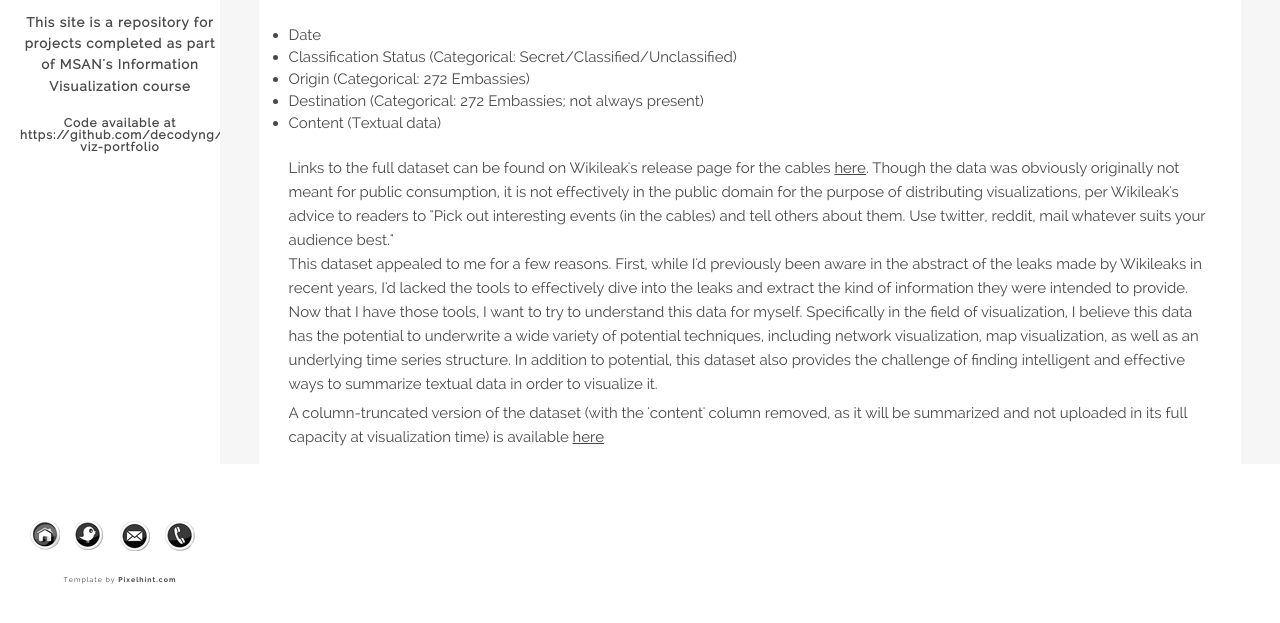
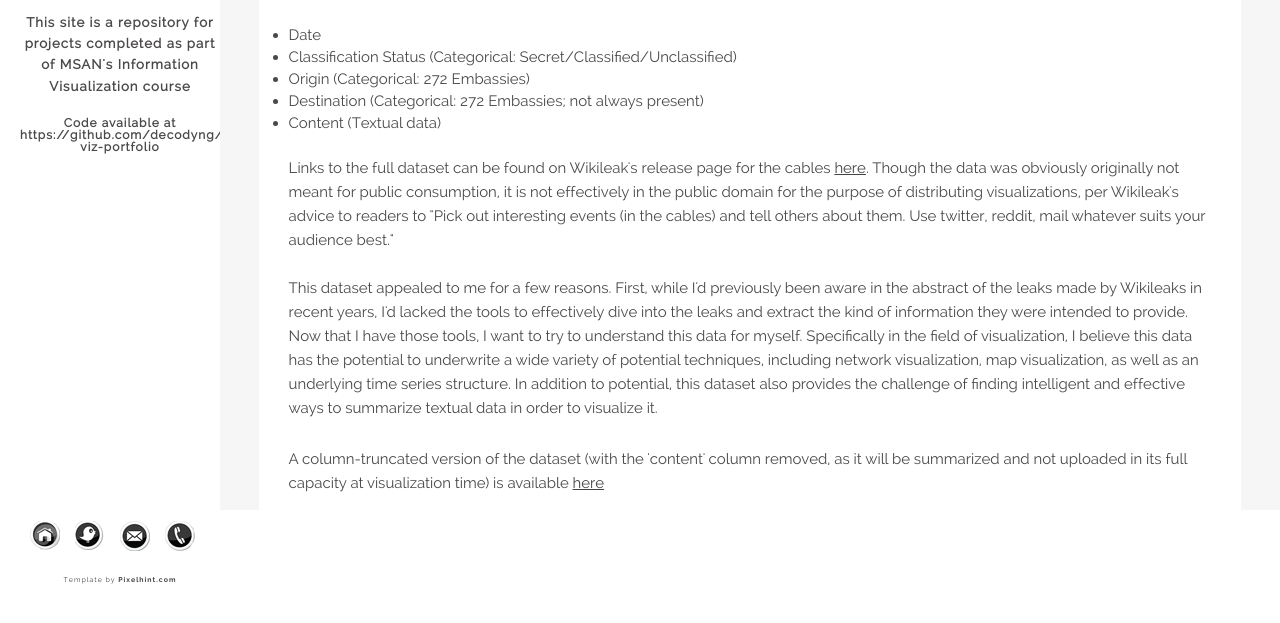
Before and after one commit to decodyng/data-viz-portfolio, a plain HTML site: page dataset.html in a window 1280 px wide. Shown: the part 161-784 px from the top of the page. Drawn offline with Linux system fonts and the light colour scheme.

Commit message:
dataset added

```diff
--- a/dataset.html
+++ b/dataset.html
@@ -89,8 +89,8 @@
 				<li>Content (Textual data)</li>
 			</ul>
 			<br>
-			<p>Links to the full dataset can be found on Wikileak's release page for the cables <a href="https://wikileaks.org/cablegate.html">here</a>. Though the data was obviously originally not meant for public consumption, it is not effectively in the public domain for the purpose of distributing visualizations, per Wikileak's advice to readers to "Pick out interesting events (in the cables) and tell others about them. Use twitter, reddit, mail whatever suits your audience best." <br>
-			This dataset appealed to me for a few reasons. First, while I'd previously been aware in the abstract of the leaks made by Wikileaks in recent years, I'd lacked the tools to effectively dive into the leaks and extract the kind of information they were intended to provide. Now that I have those tools, I want to try to understand this data for myself. Specifically in the field of visualization, I believe this data has the potential to underwrite a wide variety of potential techniques, including network visualization, map visualization, as well as an underlying time series structure. In addition to potential, this dataset also provides the challenge of finding intelligent and effective ways to summarize textual data in order to visualize it.</p>
+			<p>Links to the full dataset can be found on Wikileak's release page for the cables <a href="https://wikileaks.org/cablegate.html">here</a>. Though the data was obviously originally not meant for public consumption, it is not effectively in the public domain for the purpose of distributing visualizations, per Wikileak's advice to readers to "Pick out interesting events (in the cables) and tell others about them. Use twitter, reddit, mail whatever suits your audience best." <br><br>
+			This dataset appealed to me for a few reasons. First, while I'd previously been aware in the abstract of the leaks made by Wikileaks in recent years, I'd lacked the tools to effectively dive into the leaks and extract the kind of information they were intended to provide. Now that I have those tools, I want to try to understand this data for myself. Specifically in the field of visualization, I believe this data has the potential to underwrite a wide variety of potential techniques, including network visualization, map visualization, as well as an underlying time series structure. In addition to potential, this dataset also provides the challenge of finding intelligent and effective ways to summarize textual data in order to visualize it.</p><br>
 			<p> A column-truncated version of the dataset (with the 'content' column removed, as it will be summarized and not uploaded in its full capacity at visualization time) is available <a href="https://github.com/decodyng/data-viz-portfolio/blob/gh-pages/state_cables.csv">here</a></p>
 
 
```
